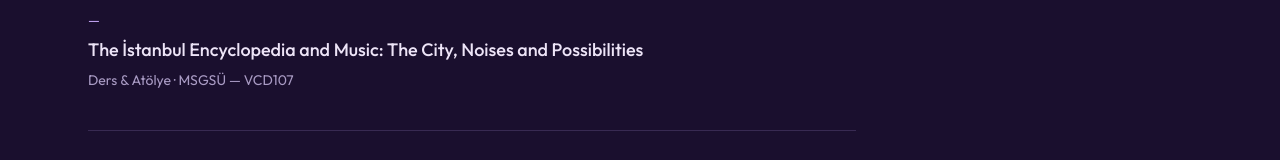
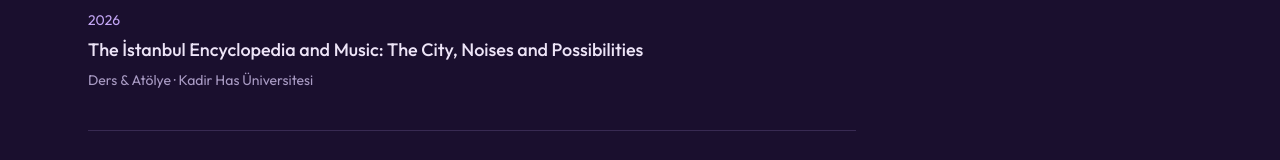
Before and after one commit to karabeyoya-cloud/miray-eslek-website, a Next.js app: page /arastirma in a window 1280 px wide. Shown: the part 1413-1573 px from the top of the page. Built offline with nearby package versions, Linux system fonts and the light colour scheme; no server answers.

Commit message:
Update Istanbul Encyclopedia talk to Kadir Has University, 2026.
Co-authored-by: Cursor <cursoragent@cursor.com>

```diff
--- a/src/data/content.ts
+++ b/src/data/content.ts
@@ -839,9 +839,9 @@ export const talks = [
     type: "Konuşma",
   },
   {
-    year: "—",
+    year: "2026",
     title: "The İstanbul Encyclopedia and Music: The City, Noises and Possibilities",
-    venue: "MSGSÜ — VCD107",
+    venue: "Kadir Has Üniversitesi",
     type: "Ders & Atölye",
   },
   {
```
